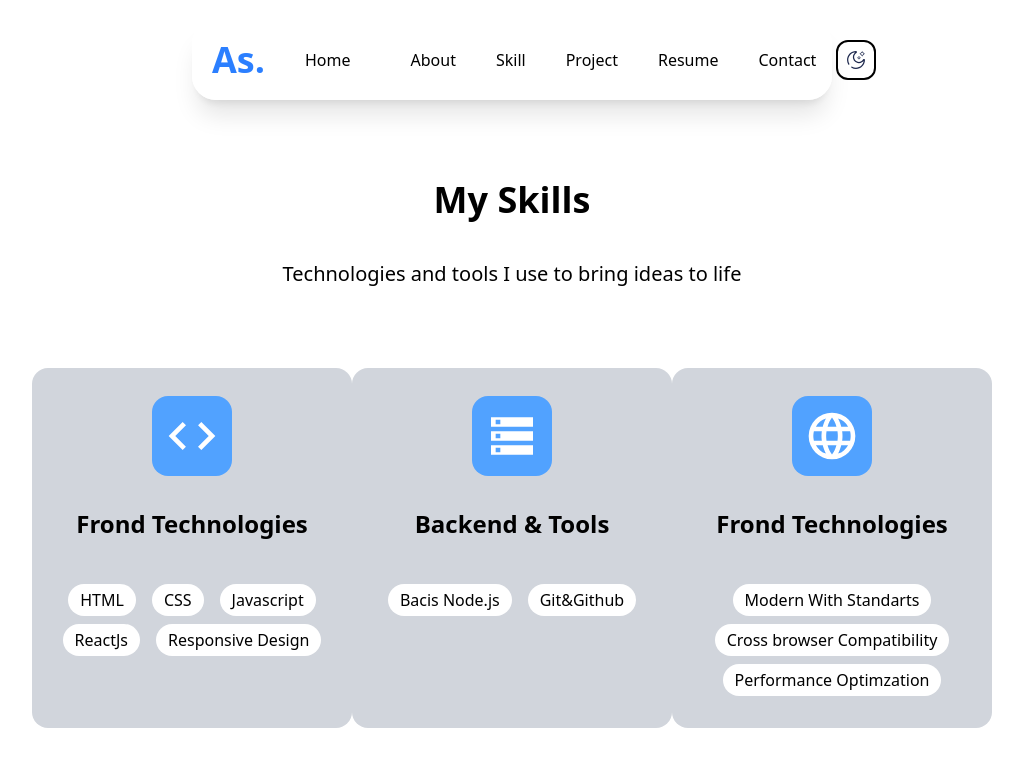
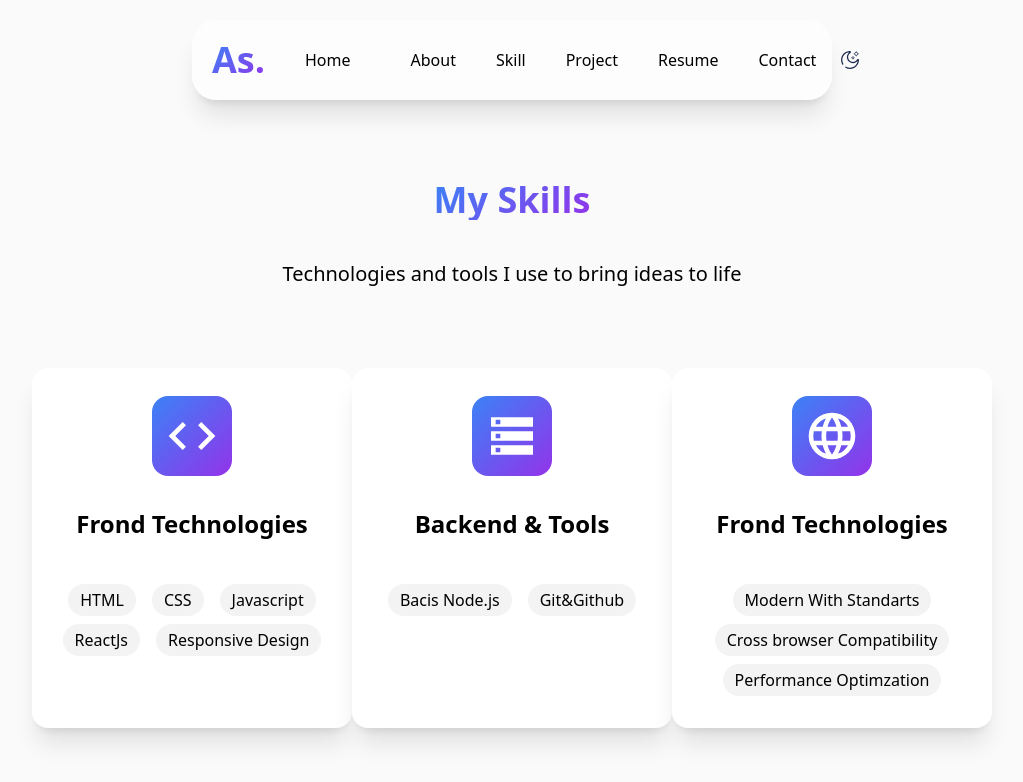
Before and after one commit to ashwinc247/Ashwin-Portfolio, a React (Vite) app: page /skill in a window 1280 px wide. Shown: the top 782 px of the page, without its empty margins (128-1151 px from the left). Built offline with nearby package versions, Linux system fonts and the light colour scheme.

Commit message:
light mode color  check

```diff
--- a/index.html
+++ b/index.html
@@ -1,5 +1,5 @@
 <!doctype html>
-<html  class="">
+<html  class="bg-[#fafafa]" >
   <head>
     <meta charset="UTF-8" />
     <link rel="icon" type="image/svg+xml" href="/vite.svg" />
--- a/src/App.css
+++ b/src/App.css
@@ -0,0 +1,26 @@
+
+@import "tailwindcss";
+
+ /*dark bg-[linear-gradient(135deg,#4FC3F7,#B085F5)] */
+
+@theme {
+
+    --color-russian: rgb(79, 195, 247);
+    --color-russian-violet-2: #240046ff;
+    --color-persian-indigo: #3c096cff;
+    --color-tekhelet: #5a189aff;
+    --color-french-violet: #7b2cbfff;
+    --color-amethyst: #9d4eddff;
+    --color-heliotrope: #c77dffff;
+    --color-mauve: #e0aaffff;
+
+
+
+    --color-primaryblue: rgb(79, 195, 247);
+    --color-AccentPurple: rgb(176, 133, 245);
+    --color-DarkBackground: rgb(26, 27, 35);
+    --color-GlassSurface: rgb(42, 45, 58);
+    --color-PureWhite: rgb(255, 255, 255);
+    --color-MutedGray: rgb(100, 116, 139);
+
+}
--- a/src/Component/Navbar.jsx
+++ b/src/Component/Navbar.jsx
@@ -65,8 +65,8 @@ export const Navbar = () => {
 
 
         <>
-            <div className="navbar dark:bg-[rgb(26, 27, 35)] bg-[#ffffffc5] w-3/4 md:w-2/4 m-auto mt-5 sticky rounded-3xl backdrop-blur-[10px] flex justify-between p-5 items-center  top-0  shadow-xl z-50">
-                <div className="text-4xl text-blue-500 font-bold select-none">
+            <div className="navbar dark:bg-[rgb(26, 27, 35)] bg-[#ffffff9d] w-3/4 md:w-2/4 m-auto mt-5 sticky rounded-3xl backdrop-blur-[10px] flex justify-between p-5 items-center  top-0  shadow-xl z-50">
+                <div className="text-4xl   bg-[linear-gradient(135deg,#3b82f6,#9333ea)] bg-clip-text text-transparent font-bold select-none">
                     As.
                 </div>
 
@@ -80,7 +80,7 @@ export const Navbar = () => {
                     <Link to="/contact" className="mx-5 text-md ">Contact</Link>
                 </div>
                 <div onClick={toggle}
-                    className=" border-2 p-1 hidden md:block rounded-xl cursor-pointer">
+                    className="   hidden md:block rounded-xl cursor-pointer ">
                     {theme == "dark" ?
                         <svg
 
@@ -99,7 +99,7 @@ export const Navbar = () => {
                 </div>
 
                 {active == "" ?
-                    <p onClick={() => { setActive(active == "" ? "hidden " : "") }} className="text-xl  h-6 w-6 absolute right-2 top-auto md:hidden select-none">X</p>
+                    <p onClick={() => { setActive(active == "" ? "hidden " : "") }} className="text-xl  h-6 w-6 absolute right-2 top-auto md:hidden select-none ">X</p>
 
                     :
                     <svg onClick={() => { setActive(active == "" ? "hidden " : "") }} className="  h-6 w-6 absolute right-2 top-auto md:hidden" xmlns="http://www.w3.org/2000/svg" viewBox="0 -960 960 960" fill="#000"><path d="M120-240v-80h720v80H120Zm0-200v-80h720v80H120Zm0-200v-80h720v80H120Z" /></svg>
--- a/src/Component/Project.jsx
+++ b/src/Component/Project.jsx
@@ -61,7 +61,7 @@ export const Project = () => {
       }}
     >
             <div className="flex  flex-col text-center">
-                <h1 className="text-4xl font-bold mt-20">
+                <h1 className="text-4xl font-bold mt-20  bg-[linear-gradient(135deg,#3b82f6,#9333ea)] bg-clip-text text-transparent">
                     My Project
                 </h1>
                 <p className="text-2xl mt-10 md:mx-0 mx-10 text-center">
@@ -69,7 +69,7 @@ export const Project = () => {
                 </p>
             </div>
             <div className="flex flex-col md:flex-row px-8 md:px-60 mt-20  mx-auto mb-30">
-                <div className=" bg-gray-300 p-5 md:p-15 rounded-t-3xl md:rounded-tr-none md:rounded-s-3xl flex-1 shadow-lg">
+                <div className="  bg-PureWhite shadow-xl p-5 md:p-15 rounded-t-3xl md:rounded-tr-none md:rounded-s-3xl flex-1 shadow-lg">
                     <div className="flex justify-between items-center">
                         <h1 className="text-xl md:text-2xl font-bold mt-5">
                             Portfolio Website
--- a/src/Component/Skill.jsx
+++ b/src/Component/Skill.jsx
@@ -36,7 +36,7 @@ export const Skill = () => {
 
 
             <div className="flex flex-col items-center">
-                <h1 className="text-4xl font-bold mt-20">
+                <h1 className="text-4xl font-bold mt-20  bg-[linear-gradient(135deg,#3b82f6,#9333ea)] bg-clip-text text-transparent">
                     My Skills
                 </h1>
                 <p className="text-xl mt-10 mb-20 text-center mx-10">
@@ -44,40 +44,40 @@ export const Skill = () => {
                 </p>
             </div>
             <div className="flex flex-col md:flex-row justify-around  gap-15 md:gap-0 items-center mx-8 md:mx-40 mb-[10vh] md:mb-0">
-                <div className="h-90 w-90 bg-gray-300 rounded-2xl p-5">
-                    <svg className="w-20 h-20 bg-blue-400 p-3 rounded-2xl mx-auto mb-8 mt-2" xmlns="http://www.w3.org/2000/svg"  viewBox="0 -960 960 960"  fill="#FFFFFF"><path d="M320-240 80-480l240-240 57 57-184 184 183 183-56 56Zm320 0-57-57 184-184-183-183 56-56 240 240-240 240Z"/></svg>
+                <div className="h-90 w-90  bg-PureWhite shadow-xl rounded-2xl p-5">
+                    <svg className="w-20 h-20 bg-[linear-gradient(135deg,#3b82f6,#9333ea)] p-3 rounded-2xl mx-auto mb-8 mt-2" xmlns="http://www.w3.org/2000/svg"  viewBox="0 -960 960 960"  fill="#FFFFFF"><path d="M320-240 80-480l240-240 57 57-184 184 183 183-56 56Zm320 0-57-57 184-184-183-183 56-56 240 240-240 240Z"/></svg>
                     <h1 className="text-2xl font-bold mb-10 text-center">
                         Frond Technologies
                     </h1>
                     <div className="flex flex-wrap  justify-center">
-                        <ul className="bg-white p-1 my-1 px-3 rounded-4xl mx-2">HTML</ul>
-                        <ul className="bg-white p-1 my-1 px-3 rounded-4xl mx-2">CSS</ul>
-                        <ul className="bg-white p-1 my-1 px-3 rounded-4xl mx-2">Javascript</ul>
-                        <ul className="bg-white p-1 my-1 px-3 rounded-4xl mx-2">ReactJs</ul>
-                        <ul className="bg-white p-1 my-1 px-3 rounded-4xl mx-2">Responsive Design</ul>
+                        <ul className="bg-[#f3f3f3] p-1 my-1 px-3 rounded-4xl mx-2">HTML</ul>
+                        <ul className="bg-[#f3f3f3] p-1 my-1 px-3 rounded-4xl mx-2">CSS</ul>
+                        <ul className="bg-[#f3f3f3] p-1 my-1 px-3 rounded-4xl mx-2">Javascript</ul>
+                        <ul className="bg-[#f3f3f3] p-1 my-1 px-3 rounded-4xl mx-2">ReactJs</ul>
+                        <ul className="bg-[#f3f3f3] p-1 my-1 px-3 rounded-4xl mx-2">Responsive Design</ul>
 
                     </div>
                 </div>
-                <div className="h-90 w-90 bg-gray-300 rounded-2xl p-5">
-                    <svg className="w-20 h-20 bg-blue-400 p-3 rounded-2xl mx-auto mb-8 mt-2" xmlns="http://www.w3.org/2000/svg"  viewBox="0 -960 960 960"  fill="#FFFFFF"><path d="M120-160v-160h720v160H120Zm80-40h80v-80h-80v80Zm-80-440v-160h720v160H120Zm80-40h80v-80h-80v80Zm-80 280v-160h720v160H120Zm80-40h80v-80h-80v80Z"/></svg>
+                <div className="h-90 w-90  bg-PureWhite shadow-xl rounded-2xl p-5">
+                    <svg className="w-20 h-20 bg-[linear-gradient(135deg,#3b82f6,#9333ea)] p-3 rounded-2xl mx-auto mb-8 mt-2" xmlns="http://www.w3.org/2000/svg"  viewBox="0 -960 960 960"  fill="#FFFFFF"><path d="M120-160v-160h720v160H120Zm80-40h80v-80h-80v80Zm-80-440v-160h720v160H120Zm80-40h80v-80h-80v80Zm-80 280v-160h720v160H120Zm80-40h80v-80h-80v80Z"/></svg>
                     <h1 className="text-2xl font-bold mb-10 text-center">
                         Backend & Tools
                     </h1>
                     <div className="flex flex-wrap justify-center">
-                        <ul className="bg-white p-1 my-1 px-3 rounded-4xl mx-2">Bacis Node.js</ul>
-                        <ul className="bg-white p-1 my-1 px-3 rounded-4xl mx-2">Git&Github</ul>
+                        <ul className="bg-[#f3f3f3] p-1 my-1 px-3 rounded-4xl mx-2">Bacis Node.js</ul>
+                        <ul className="bg-[#f3f3f3] p-1 my-1 px-3 rounded-4xl mx-2">Git&Github</ul>
 
                     </div>
                 </div>
-                <div className="h-90 w-90 bg-gray-300 rounded-2xl p-5">
-                    <svg className="w-20 h-20 bg-blue-400 p-3 rounded-2xl mx-auto mb-8 mt-2" xmlns="http://www.w3.org/2000/svg"  viewBox="0 -960 960 960"  fill="#FFFFFF"><path d="M480-80q-82 0-155-31.5t-127.5-86Q143-252 111.5-325T80-480q0-83 31.5-155.5t86-127Q252-817 325-848.5T480-880q83 0 155.5 31.5t127 86q54.5 54.5 86 127T880-480q0 82-31.5 155t-86 127.5q-54.5 54.5-127 86T480-80Zm0-82q26-36 45-75t31-83H404q12 44 31 83t45 75Zm-104-16q-18-33-31.5-68.5T322-320H204q29 50 72.5 87t99.5 55Zm208 0q56-18 99.5-55t72.5-87H638q-9 38-22.5 73.5T584-178ZM170-400h136q-3-20-4.5-39.5T300-480q0-21 1.5-40.5T306-560H170q-5 20-7.5 39.5T160-480q0 21 2.5 40.5T170-400Zm216 0h188q3-20 4.5-39.5T580-480q0-21-1.5-40.5T574-560H386q-3 20-4.5 39.5T380-480q0 21 1.5 40.5T386-400Zm268 0h136q5-20 7.5-39.5T800-480q0-21-2.5-40.5T790-560H654q3 20 4.5 39.5T660-480q0 21-1.5 40.5T654-400Zm-16-240h118q-29-50-72.5-87T584-782q18 33 31.5 68.5T638-640Zm-234 0h152q-12-44-31-83t-45-75q-26 36-45 75t-31 83Zm-200 0h118q9-38 22.5-73.5T376-782q-56 18-99.5 55T204-640Z"/></svg>
+                <div className="h-90 w-90  bg-PureWhite shadow-xl rounded-2xl p-5">
+                    <svg className="w-20 h-20 bg-[linear-gradient(135deg,#3b82f6,#9333ea)] p-3 rounded-2xl mx-auto mb-8 mt-2" xmlns="http://www.w3.org/2000/svg"  viewBox="0 -960 960 960"  fill="#FFFFFF"><path d="M480-80q-82 0-155-31.5t-127.5-86Q143-252 111.5-325T80-480q0-83 31.5-155.5t86-127Q252-817 325-848.5T480-880q83 0 155.5 31.5t127 86q54.5 54.5 86 127T880-480q0 82-31.5 155t-86 127.5q-54.5 54.5-127 86T480-80Zm0-82q26-36 45-75t31-83H404q12 44 31 83t45 75Zm-104-16q-18-33-31.5-68.5T322-320H204q29 50 72.5 87t99.5 55Zm208 0q56-18 99.5-55t72.5-87H638q-9 38-22.5 73.5T584-178ZM170-400h136q-3-20-4.5-39.5T300-480q0-21 1.5-40.5T306-560H170q-5 20-7.5 39.5T160-480q0 21 2.5 40.5T170-400Zm216 0h188q3-20 4.5-39.5T580-480q0-21-1.5-40.5T574-560H386q-3 20-4.5 39.5T380-480q0 21 1.5 40.5T386-400Zm268 0h136q5-20 7.5-39.5T800-480q0-21-2.5-40.5T790-560H654q3 20 4.5 39.5T660-480q0 21-1.5 40.5T654-400Zm-16-240h118q-29-50-72.5-87T584-782q18 33 31.5 68.5T638-640Zm-234 0h152q-12-44-31-83t-45-75q-26 36-45 75t-31 83Zm-200 0h118q9-38 22.5-73.5T376-782q-56 18-99.5 55T204-640Z"/></svg>
                     <h1 className="text-2xl font-bold mb-10 text-center">
                         Frond Technologies
                     </h1>
                     <div className="flex flex-wrap justify-center">
-                        <ul className="bg-white p-1 my-1 px-3 rounded-4xl mx-2">Modern With Standarts</ul>
-                        <ul className="bg-white p-1 my-1 px-3 rounded-4xl mx-2">Cross browser Compatibility</ul>
-                        <ul className="bg-white p-1 my-1 px-3 rounded-4xl mx-2">Performance Optimzation</ul>
+                        <ul className="bg-[#f3f3f3] p-1 my-1 px-3 rounded-4xl mx-2">Modern With Standarts</ul>
+                        <ul className="bg-[#f3f3f3] p-1 my-1 px-3 rounded-4xl mx-2">Cross browser Compatibility</ul>
+                        <ul className="bg-[#f3f3f3] p-1 my-1 px-3 rounded-4xl mx-2">Performance Optimzation</ul>
 
 
                     </div>
--- a/src/input.css
+++ b/src/input.css
@@ -1,4 +1,3 @@
-
 @import "tailwindcss";
 @tailwind base;
 @tailwind components;
@@ -7,22 +6,31 @@
 
 
 
-*{
+* {
     transition: .3s;
 
 
 }
 
 
+@theme {
+
+    --color-russian: #10002bff;
+    --color-russian-violet-2: #240046ff;
+    --color-persian-indigo: #3c096cff;
+    --color-tekhelet: #5a189aff;
+    --color-french-violet: #7b2cbfff;
+    --color-amethyst: #9d4eddff;
+    --color-heliotrope: #c77dffff;
+    --color-mauve: #e0aaffff;
 
 
-@theme{
 
-    --color-primaryblue:rgb(79, 195, 247);
-    --color-AccentPurple:#B085F5;
-    --color-DarkBackground:rgb(26, 27, 35);
-    --color-GlassSurface:rgb(42, 45, 58);
-    --color-PureWhite:#FAFBFC;
-    --color-MutedGray:#64748B;
-    --background-gradienttext: linear-gradient(to right, #9333ea, #ec4899, #f59e0b);
+    --color-primaryblue: rgb(79, 195, 247);
+    --color-AccentPurple: #B085F5;
+    --color-DarkBackground: rgb(26, 27, 35);
+    --color-GlassSurface: rgb(42, 45, 58);
+    --color-PureWhite: #FAFBFC;
+    --color-MutedGray: #64748B;
+
 }
```
Also changed, not shown: src/Component/About.jsx (+4 -4 lines), src/Component/Contact.jsx (+16 -16 lines), src/Component/Home.jsx (+10 -10 lines), src/Component/Resume.jsx (+18 -18 lines).
